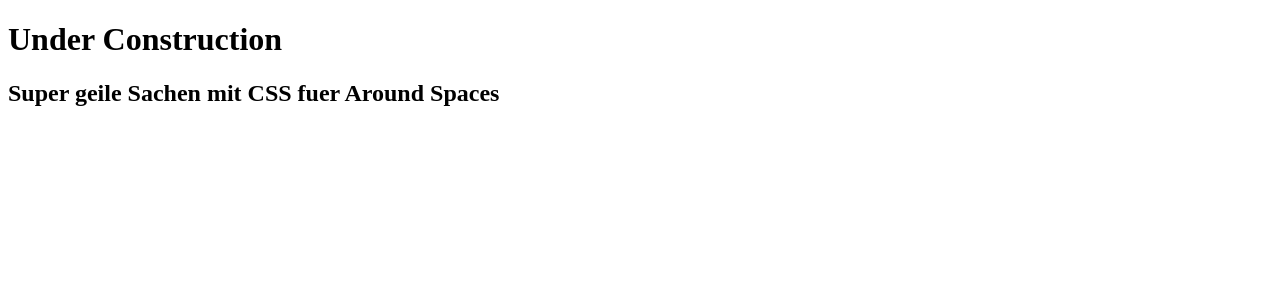
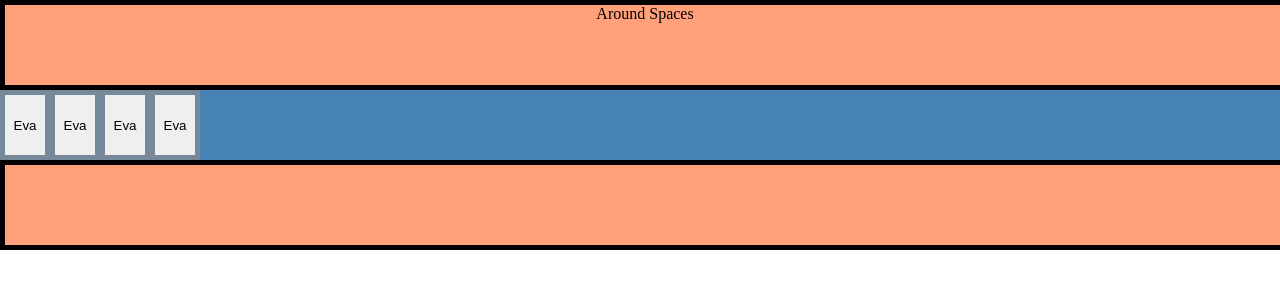
Before and after one commit to franzosterkamp/around-spaces-css, a website: page index.html in a window 1280 px wide. Drawn offline with Linux system fonts and the light colour scheme.

```diff
--- a/index.html
+++ b/index.html
@@ -5,9 +5,21 @@
     <meta name="viewport" content="width=device-width, initial-scale=1.0" />
     <meta http-equiv="X-UA-Compatible" content="ie=edge" />
     <title>Around Spaces - CSS Aufgaben</title>
+    <link rel="stylesheet" href="style.css" />
   </head>
   <body>
-    <h1>Under Construction</h1>
-    <h2>Super geile Sachen mit CSS fuer Around Spaces</h2>
+    <div>
+      <header>
+        Around Spaces
+      </header>
+      <nav class="button-box">
+        <button class="button">Eva</button>
+        <button class="button">Eva</button>
+        <button class="button">Eva</button>
+        <button class="button">Eva</button>
+      </nav>
+      <div class="content"></div>
+      <footer></footer>
+    </div>
   </body>
 </html>
--- a/style.css
+++ b/style.css
@@ -0,0 +1,45 @@
+*,
+*::before,
+**::after {
+  box-sizing: border-box;
+}
+
+body {
+  padding: 0px;
+  margin: 0px;
+  height: 100vh;
+  width: 100vw;
+}
+
+.button-box {
+  display: flex;
+  background: steelblue;
+  justify-content: space-around center;
+  width: 100%;
+  height: 70px;
+}
+
+.button {
+  width: 50px;
+  height: 50x;
+  border: 5px lightslategrey solid;
+}
+
+header,
+footer {
+  background: lightsalmon;
+  height: 80px;
+  width: 100%;
+  border: 5px black solid;
+  text-align: center;
+}
+
+.content {
+  width: 100%;
+  display: flex;
+}
+
+.main {
+  overflow: auto;
+  width: 80%;
+}
```
Also changed, not shown: package.json (added, +23 -0 lines), 2 other files.
